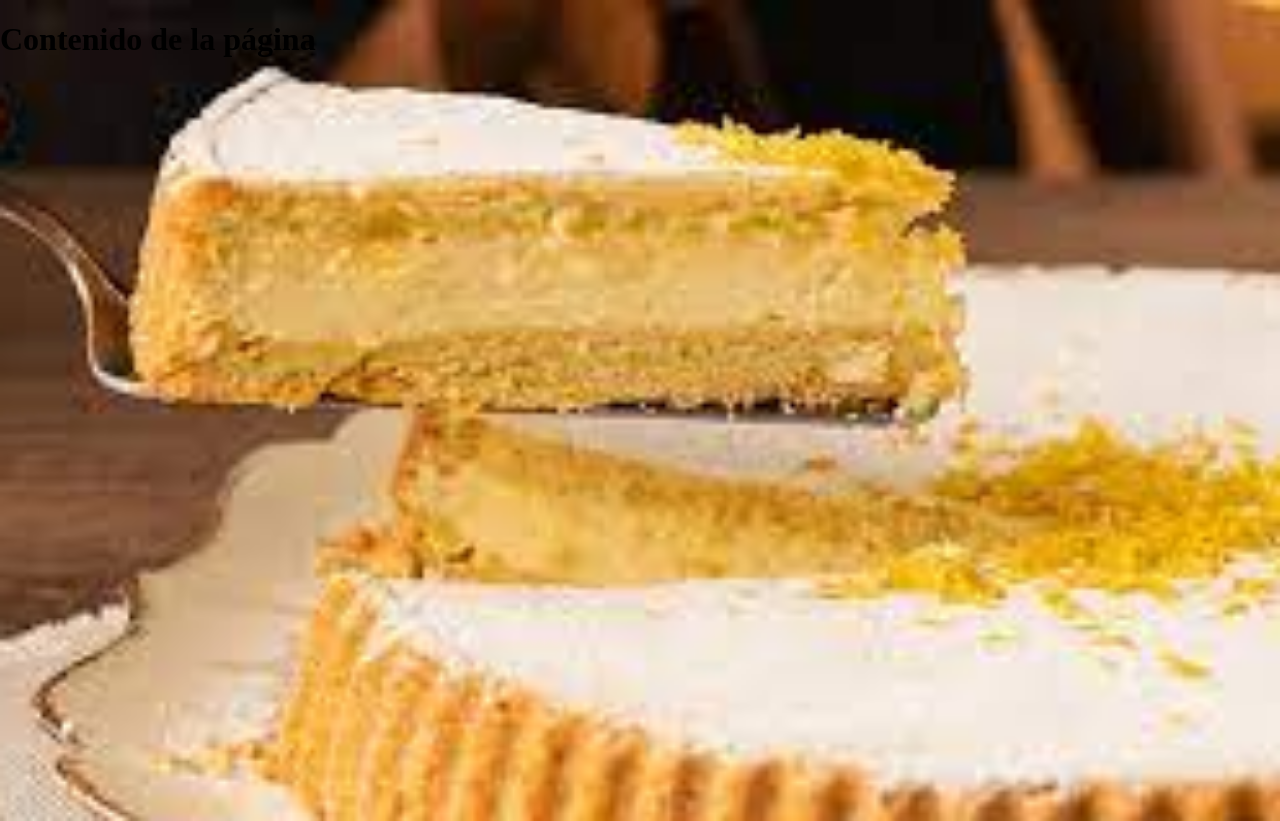
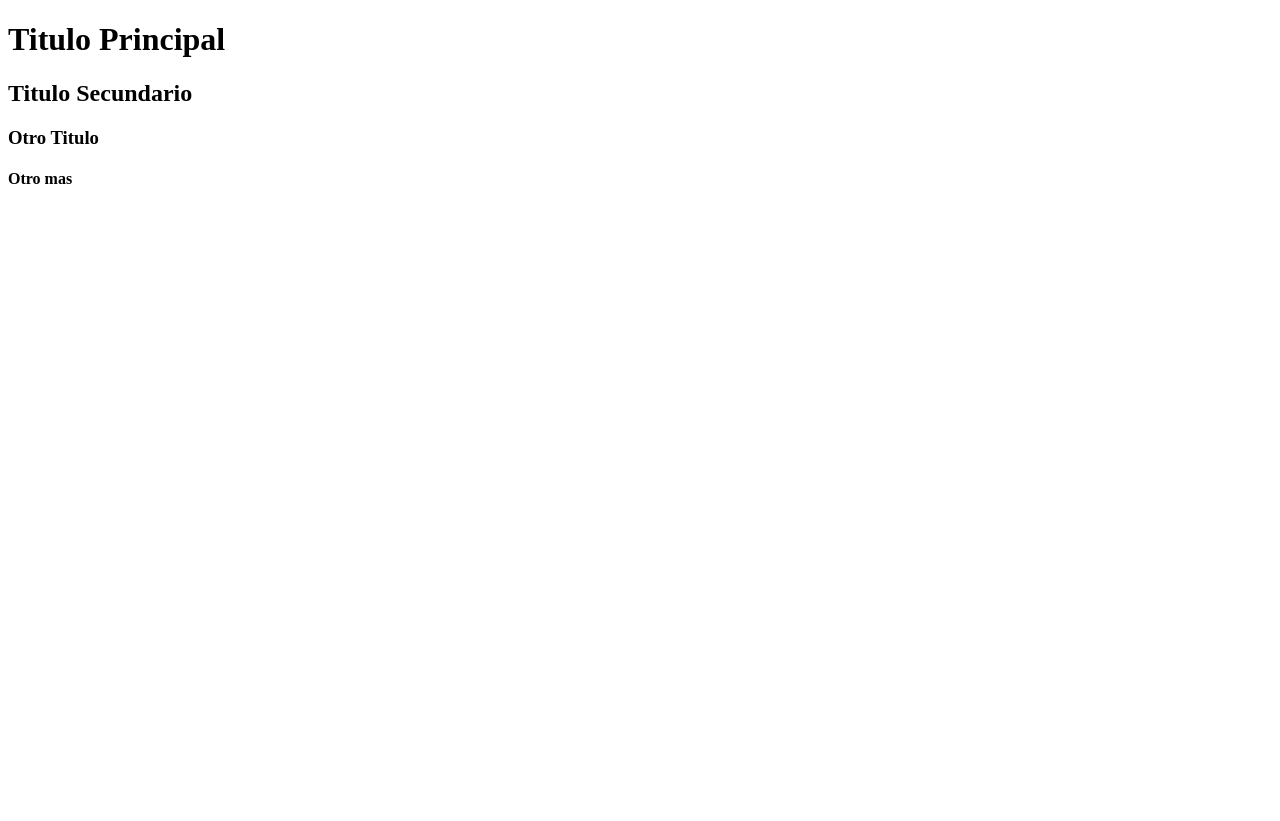
Before and after one commit to espinolagaspar/RepoPublic, a plain HTML site: page index.html in a window 1280 px wide. After the commit the page ends 800 px from the top, so only its background shows below. Drawn offline with Linux system fonts and the light colour scheme.

Commit message:
Update index.html

```diff
--- a/index.html
+++ b/index.html
@@ -1,23 +1,20 @@
 <!DOCTYPE html>
-<html lang="es">
+<html lang="en">
 <head>
     <meta charset="UTF-8">
     <meta name="viewport" content="width=device-width, initial-scale=1.0">
-    <title>Página con Imagen de Fondo</title>
-    <style>
-        body {
-            background-image: url("https://raw.githubusercontent.com/espinolagaspar/RepoPublic/main/img/descarga.webp");
-            background-size: cover; /* Ajusta la imagen al tamaño de la ventana */
-            background-position: center; /* Centra la imagen en el fondo */
-            background-repeat: no-repeat; /* Evita la repetición de la imagen */
-            height: 100vh; /* Ajusta la altura al 100% del viewport (ventana visible) */
-            margin: 0; /* Elimina los márgenes predeterminados del body */
-            padding: 0; /* Elimina el relleno predeterminado del body */
-        }
-    </style>
+    <title>Hola Mundo</title>
 </head>
 <body>
-    <!-- Contenido de tu página aquí -->
-    <h1>Contenido de la página</h1>
+    <header>
+
+
+    </header>
+
+    <h1>Titulo Principal</h1>
+    <h2>Titulo Secundario</h2>
+    <h3>Otro Titulo</h3>
+    <h4>Otro mas</h4>
+
 </body>
 </html>
```
